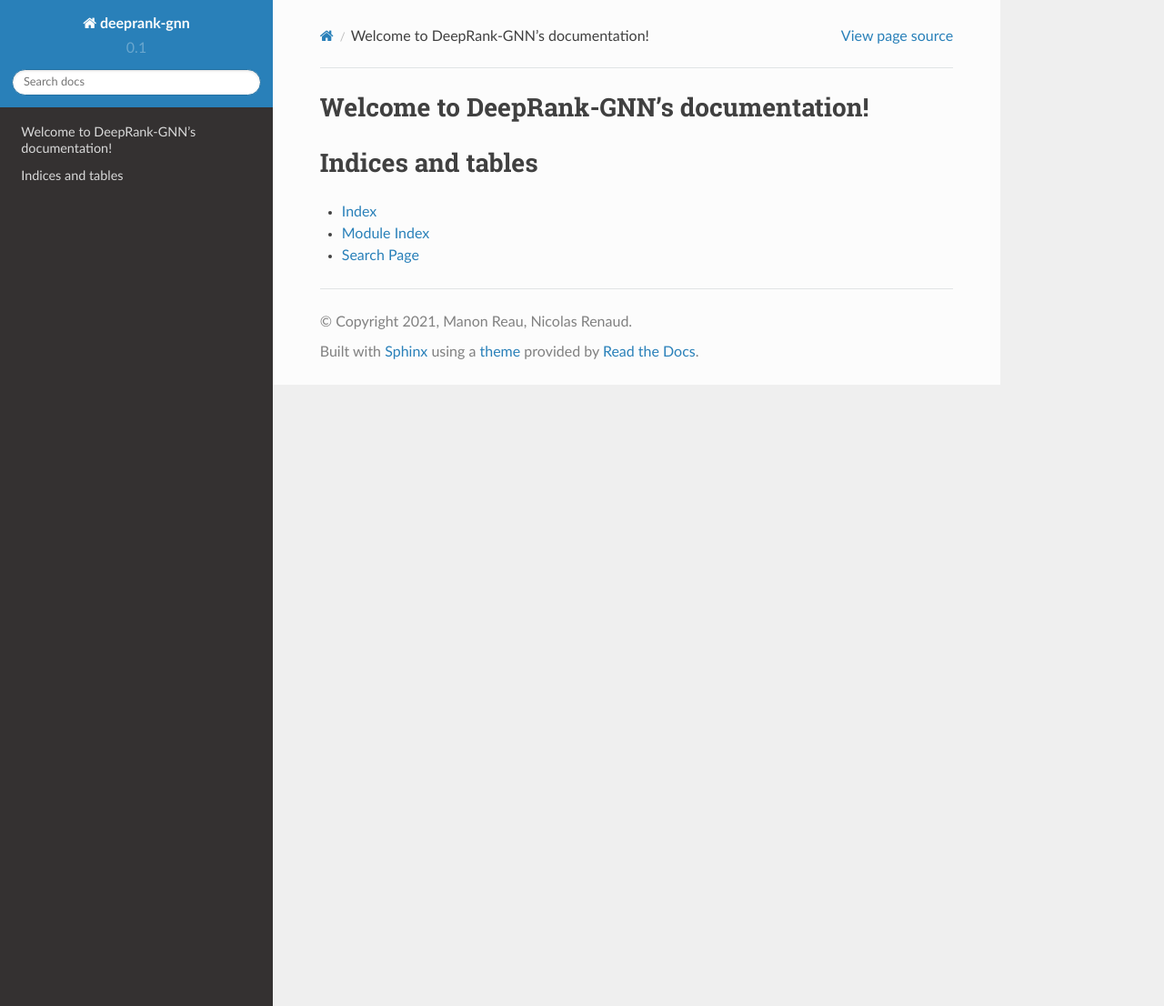
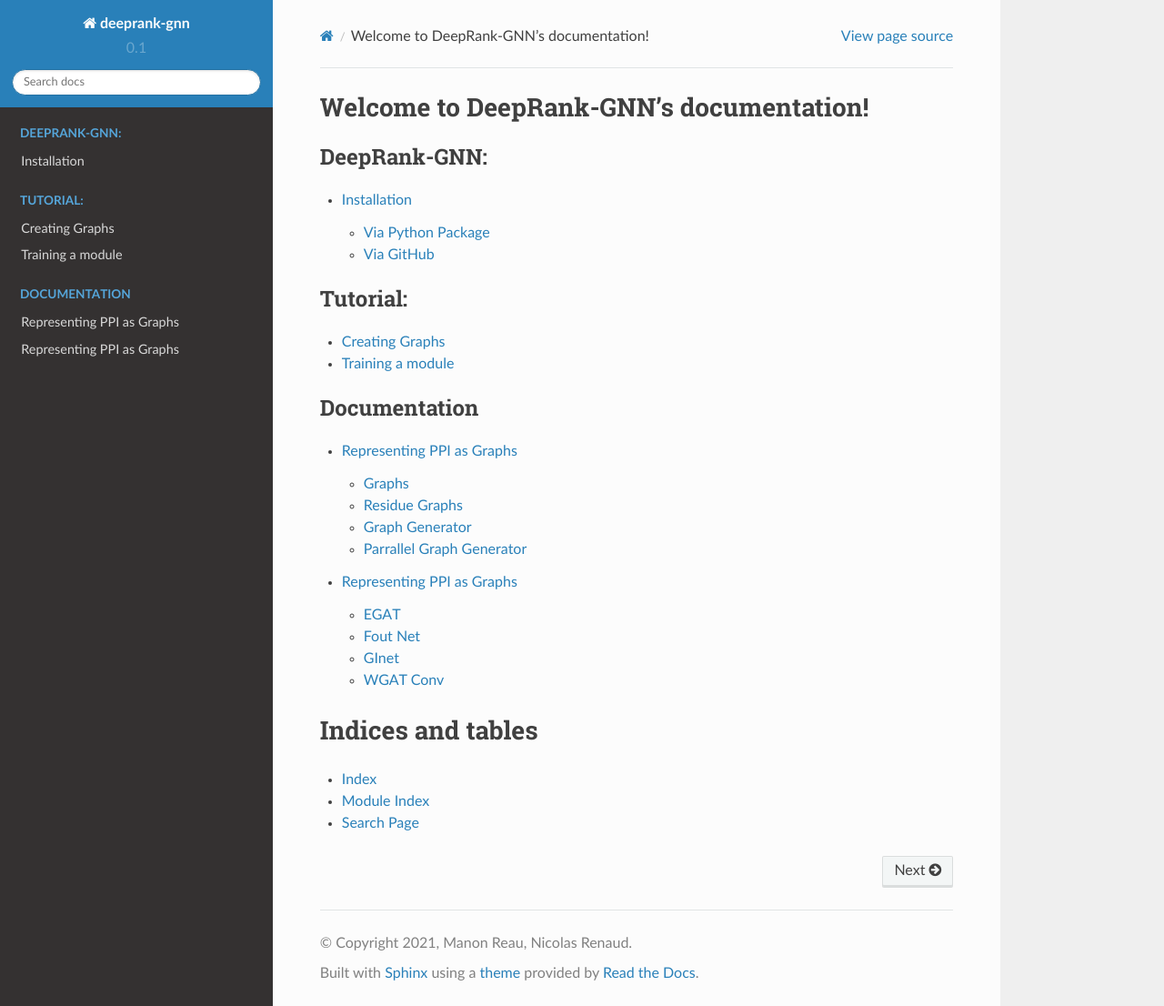
Before and after one commit to DeepRank/Deeprank-GNN, a Sphinx documentation site: the page built from docs/index.rst, in a window 1280 px wide and 1106 px high. Shown: the whole window at 91% size. Built offline with Sphinx 7.4.7 and the Read the Docs theme 2.0.0, drawn with Linux system fonts in a browser that asks for light colours.

Commit message:
started the doc

```diff
--- /dev/null
+++ b/docs/api.graph_network.rst
@@ -0,0 +1,32 @@
+Representing PPI as Graphs
+=====================================
+
+EGAT
+--------------------------------------
+
+.. automodule:: deeprank_gnn.EGAT
+    :members:
+    :undoc-members:
+
+
+Fout Net
+---------------------------------------
+
+
+.. automodule:: deeprank_gnn.foutnet
+    :members:
+    :undoc-members:
+
+GInet
+---------------------------------------
+
+.. automodule:: deeprank_gnn.ginet
+    :members:
+    :undoc-members:
+
+WGAT Conv
+---------------------------------------
+
+.. automodule:: deeprank_gnn.wgat_conv
+    :members:
+    :undoc-members:
--- a/docs/conf.py
+++ b/docs/conf.py
@@ -22,46 +22,11 @@ import sys
 from unittest.mock import MagicMock
 
 
-# MOCK_CLASSES = ['torch.nn.Module']
-
-
-# class Mock(MagicMock):
-#     @classmethod
-#     def __getattr__(cls, name):
-#         if name in MOCK_CLASSES:
-#             return object
-#         return MagicMock()
-
-
-# MOCK_MODULES = [
-#     'numpy',
-#     'scipy',
-#     'h5py',
-#     'scipy.signal',
-#     'torch',
-#     'torch.utils',
-#     'torch.utils.data',
-#     'matplotlib',
-#     'matplotlib.pyplot',
-#     'torch.autograd',
-#     'torch.nn',
-#     'torch.nn.Module'
-#     'torch.optim',
-#     'torch.cuda',
-#     'torch.distributions',
-#     'mendeleev',
-#     'pandas',
-#     'pyscf',
-#     'adf',
-#     'tqdm']
-
-# sys.modules.update((mod_name, Mock()) for mod_name in MOCK_MODULES)
-
-
 autodoc_mock_imports = [
     'numpy',
     'scipy',
     'h5py',
+    'sklearn',
     'scipy.signal',
     'torch',
     'torch.utils',
@@ -73,11 +38,14 @@ autodoc_mock_imports = [
     'torch.optim',
     'torch.cuda',
     'torch.distributions',
+    'torch_sparse',
     'mendeleev',
     'pandas',
     'tqdm',
-    'horovod']
+    'horovod',
+    'numba']
 
+sys.path.insert(0, os.path.abspath('.'))
 sys.path.insert(0, os.path.abspath('../'))
 
 
--- a/docs/index.rst
+++ b/docs/index.rst
@@ -8,9 +8,24 @@ Welcome to DeepRank-GNN's documentation!
 
 .. toctree::
    :maxdepth: 2
-   :caption: Contents:
+   :caption: DeepRank-GNN:
+
+   installation
+
+.. toctree::
+   :maxdepth: 2
+   :caption: Tutorial:
+
+   tutorial.generate_graph
+   tutorial.train_model
 
 
+.. toctree::
+   :maxdepth: 2
+   :caption: Documentation
+
+   api.graph_generator
+   api.graph_network
 
 Indices and tables
 ==================
```
Also changed, not shown: docs/api.graph_generator.rst (added, +33 -0 lines), docs/installation.rst (added, +30 -0 lines), docs/tutorial.generate_graph.rst (added, +13 -0 lines), docs/tutorial.train_model.rst (added, +23 -0 lines), 6 other files.
